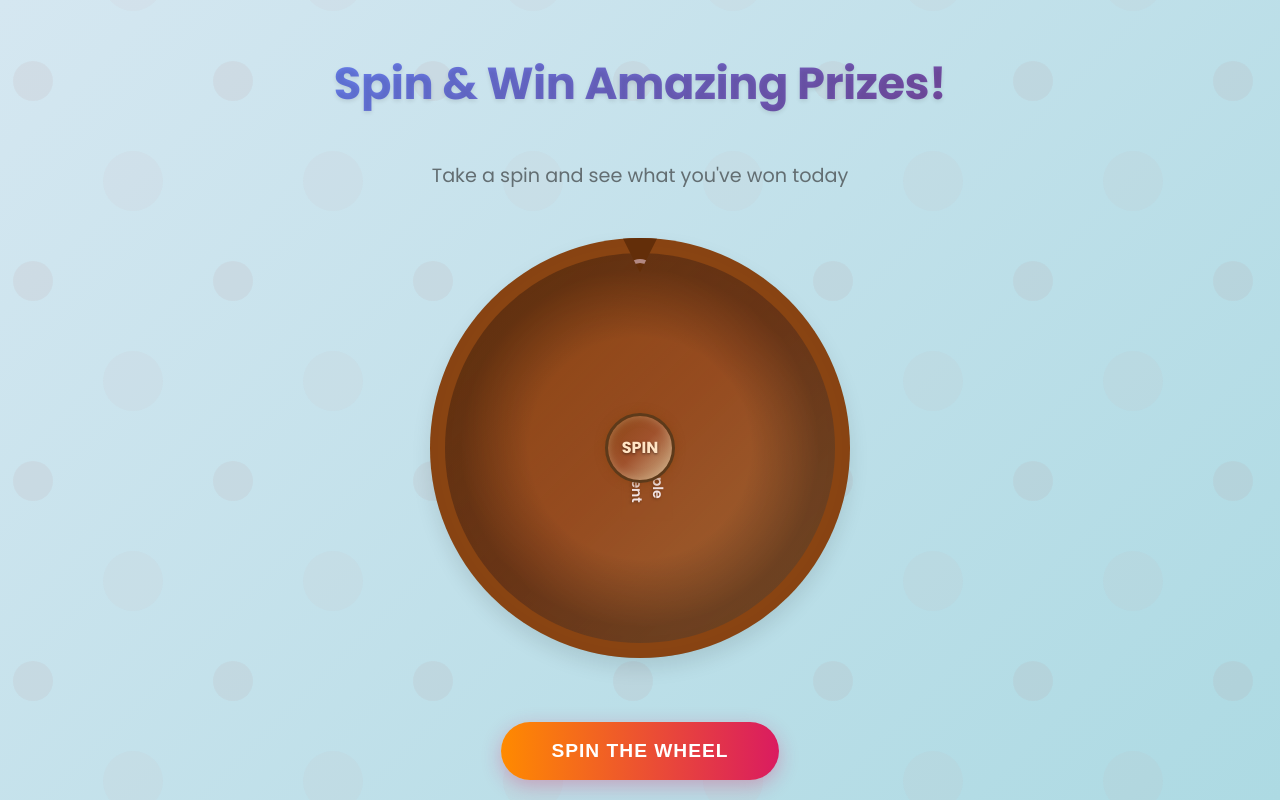
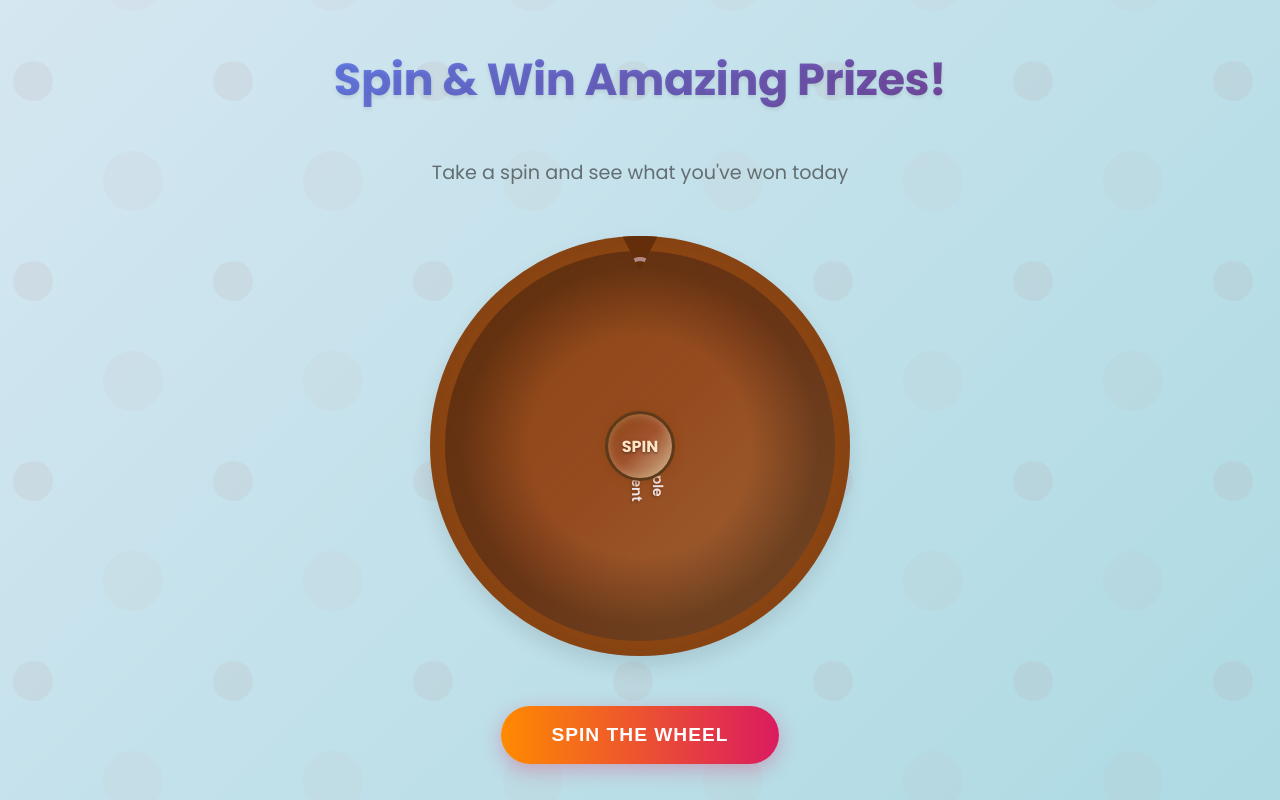
Before and after one commit to AgrimaPT/spin, a Django app: template spinwheelapp/templates/spin.html in a window 1280 px wide. Run offline with Django 5.2, Linux system fonts and the light colour scheme; the template is opened without the code that fills it: most values are stand-ins (such as "Sample title", 1, 10 or a date in 2020); some libraries are stand-ins or nearby versions.

```diff
--- a/spinwheelapp/templates/spin.html
+++ b/spinwheelapp/templates/spin.html
@@ -22,29 +22,8 @@
             --shadow: 0 10px 20px rgba(0, 0, 0, 0.1);
         }
 
+
         /* body {
-            font-family: 'Poppins', sans-serif;
-            text-align: center;
-            padding: 0;
-            margin: 0;
-            background: #f9f9f9;
-            min-height: 100vh;
-            display: flex;
-            flex-direction: column;
-            align-items: center;
-            justify-content: center;
-            background-color: #ffffff;
-            background-image: url("https://www.transparenttextures.com/patterns/cartographer.png");
-            background-repeat: repeat;
-            color: #333;
-            height: 100%;
-            width: 100%;
-            overflow-x: hidden;
-        } */
-
-
-
-        body {
             font-family: 'Poppins', sans-serif;
             text-align: center;
             padding: 0;
@@ -72,7 +51,53 @@
             -webkit-font-smoothing: antialiased;
   -webkit-overflow-scrolling: touch;
 
-        }
+        } */
+
+
+
+        body {
+            font-family: 'Poppins', sans-serif;
+            text-align: center;
+  margin: 0;
+  padding: 0;
+  min-height: 100vh;
+  min-height: -webkit-fill-available; /* For mobile browsers */
+  width: 100vw;
+  background: linear-gradient(135deg, #d5e7f1 0%, #addae3 100%);
+  background-attachment: fixed; /* This fixes the gradient repeating issue */
+  background-size: cover;
+  position: fixed; /* Prevents scrolling and ensures full coverage */
+  overflow: hidden;
+  display: flex;
+  flex-direction: column;
+  align-items: center;
+  justify-content: center;
+}
+
+/* Add this to handle mobile browser quirks */
+@supports (-webkit-touch-callout: none) {
+  body {
+    min-height: -webkit-fill-available;
+    height: -webkit-fill-available;
+  }
+}
+
+.container {
+  width: 100%;
+  max-width: 800px;
+  padding: 1rem;
+  box-sizing: border-box;
+  display: flex;
+  flex-direction: column;
+  align-items: center;
+  justify-content: space-between;
+  flex: 1;
+}
+
+#spin-button {
+  margin-top: auto; /* Pushes button to bottom */
+  margin-bottom: 20px; /* Adds some spacing */
+}
 
         body::before {
     content: '';
@@ -97,7 +122,7 @@
     }
 }
 
-        .container {
+        /* .container {
             max-width: 800px;
             padding: 2rem;
             margin: 0 auto;
@@ -108,7 +133,7 @@
     padding: 1rem;
     width: 100%;
     max-width: 100%;
-        }
+        } */
 
         *, *::before, *::after {
             box-sizing: inherit;
@@ -372,7 +397,9 @@
 
 
         #spin-button {
-            margin-top: 1rem;
+            /* margin-top: 1rem; */
+            margin-top: auto; /* Pushes button to bottom */
+  margin-bottom: 20px; /* Adds some spacing */
             padding: 18px 50px;
             font-size: 1.2rem;
             background: var(--secondary-gradient);
```
